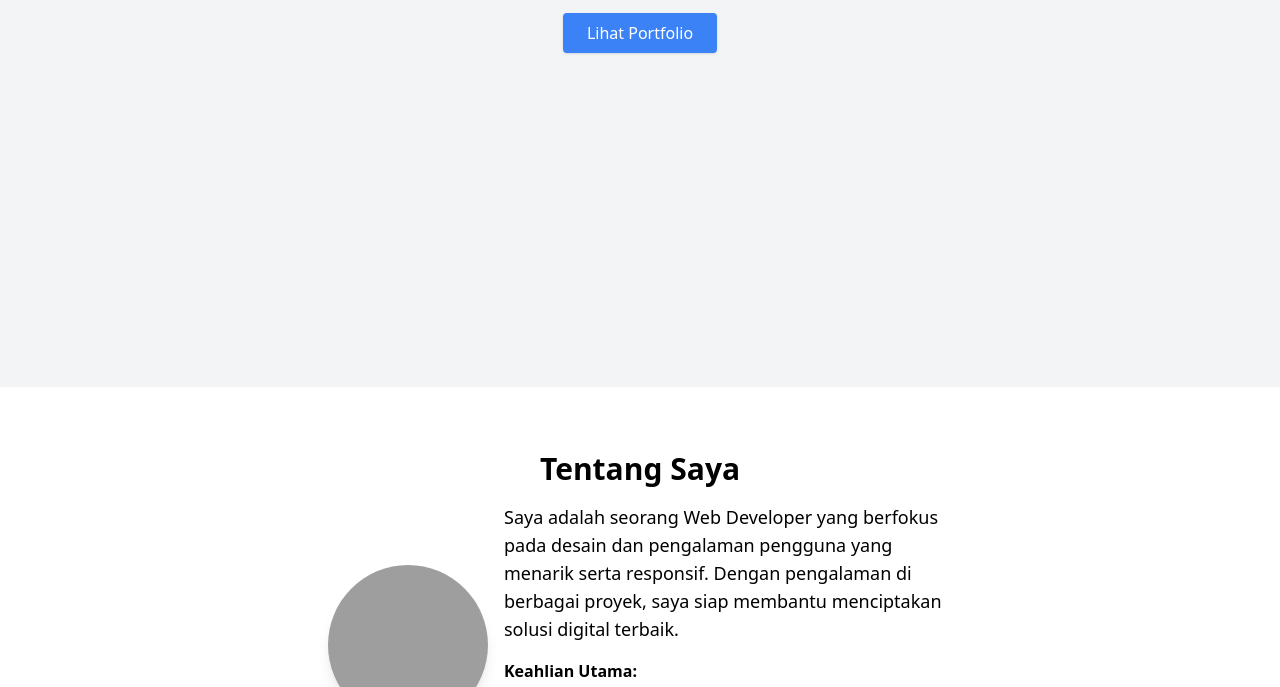
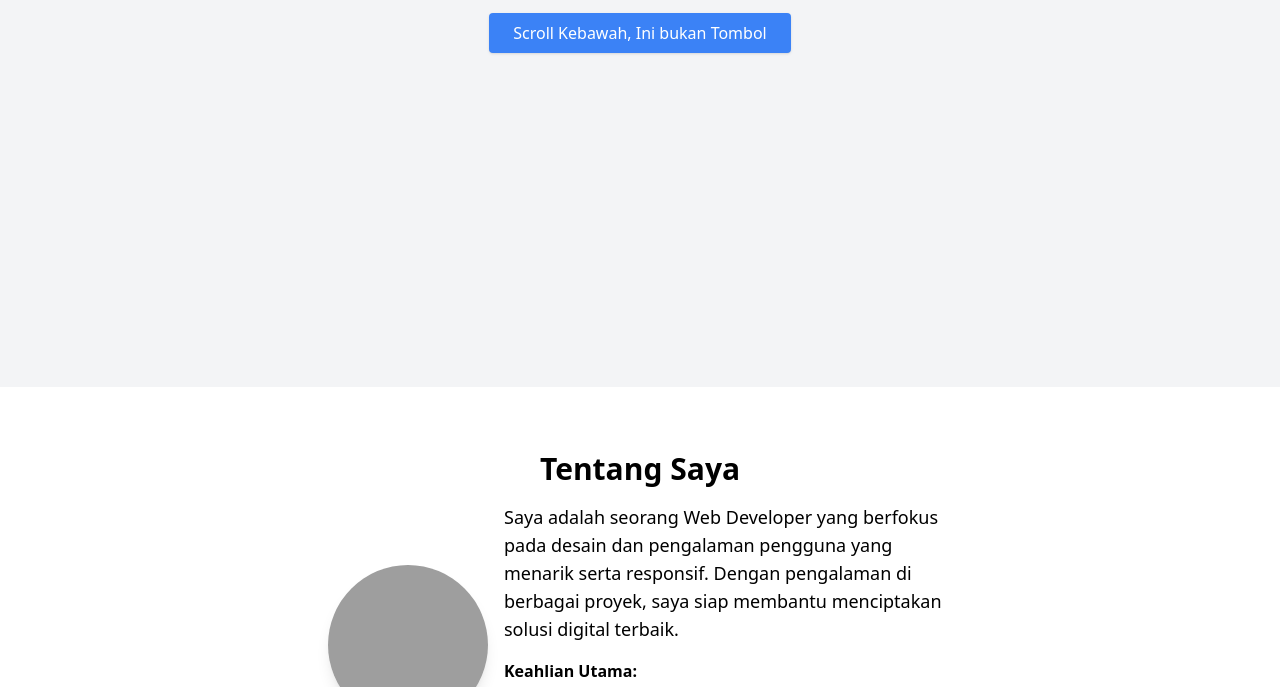
Before and after one commit to ardan-su/CVDigi, a website: page index.html in a window 1280 px wide. Shown: the part 413-1100 px from the top of the page. Drawn offline with nearby package versions, Linux system fonts and the light colour scheme; grey boxes are pictures that could not be loaded.

Commit message:
this is commission #1

```diff
--- a/index.html
+++ b/index.html
@@ -26,7 +26,7 @@
     <div class="text-center">
         <h2 class="text-4xl font-bold">Halo, Saya <span class="text-blue-500">Ardan</span></h2>
         <p class="text-lg mt-2">Seorang <span class="font-semibold">Web Developer</span></p>
-        <button class="mt-4 px-6 py-2 bg-blue-500 text-white rounded shadow hover:bg-blue-700">Lihat Portfolio</button>
+        <button class="mt-4 px-6 py-2 bg-blue-500 text-white rounded shadow hover:bg-blue-700">Scroll Kebawah, Ini bukan Tombol</button>
     </div>
 </section>
 
```
